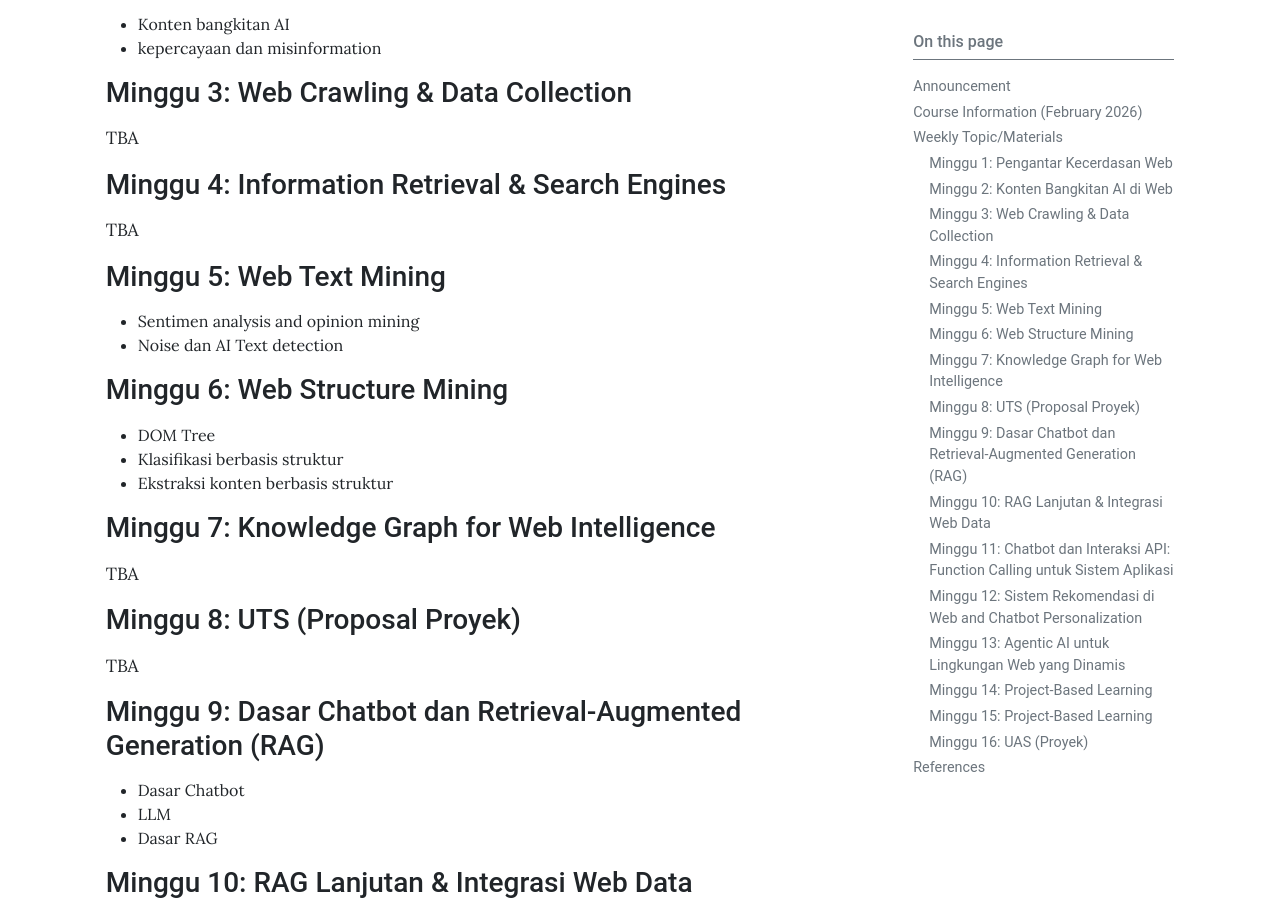
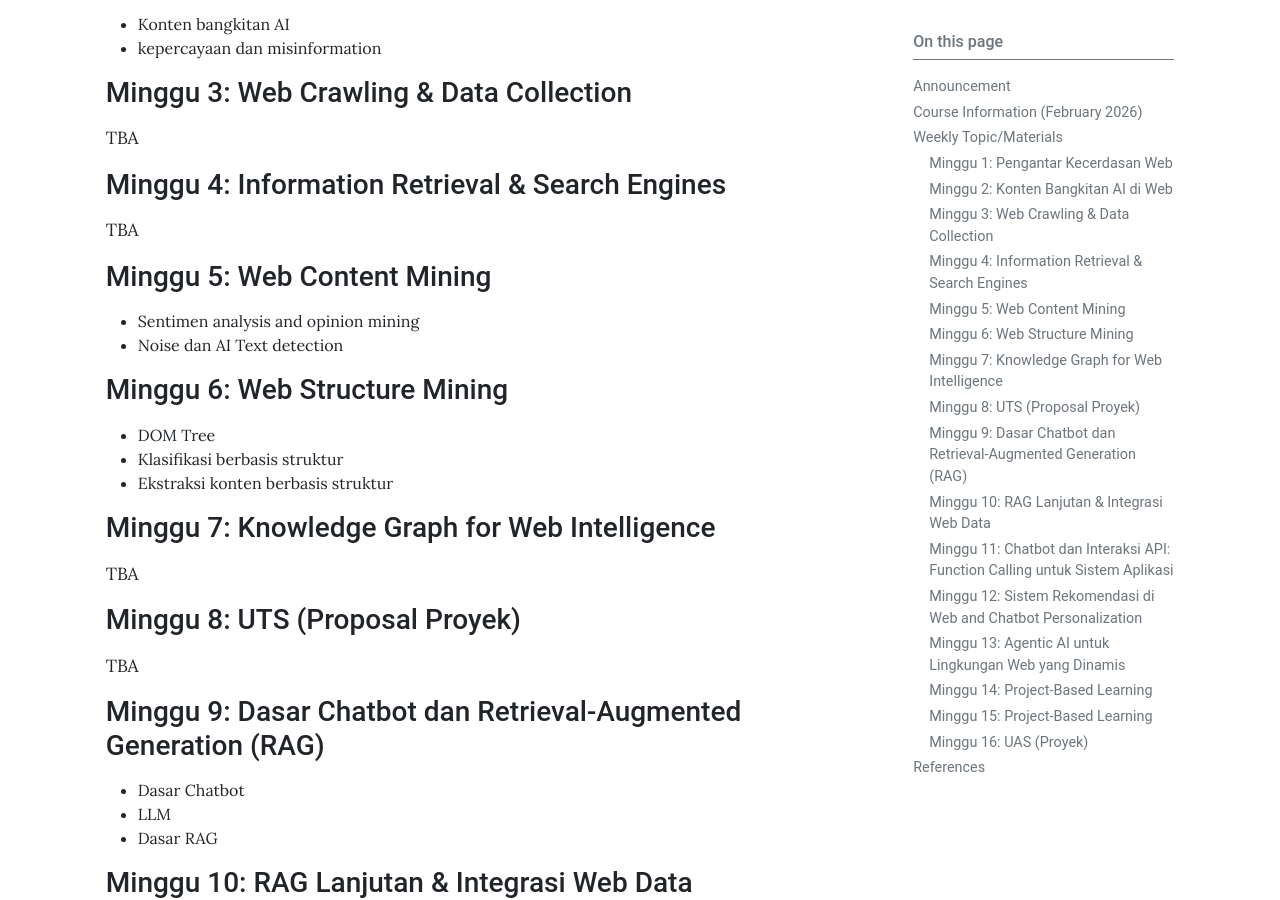
Before and after one commit to gusti-alfarisy/gusti-alfarisy.github.io, a Jekyll site: the page built from pages/mk/web2026.md, in a window 1280 px wide and 900 px high, scrolled down 2448 px. Built offline with Jekyll 4.4.1, drawn with Linux system fonts in a browser that asks for light colours.

Commit message:
update materi web baru

```diff
--- a/pages/mk/web2026.md
+++ b/pages/mk/web2026.md
@@ -110,7 +110,7 @@ TBA
 
 TBA
 
-### Minggu 5: Web Text Mining
+### Minggu 5: Web Content Mining
 
 * Sentimen analysis and opinion mining
 * Noise dan AI Text detection
```
